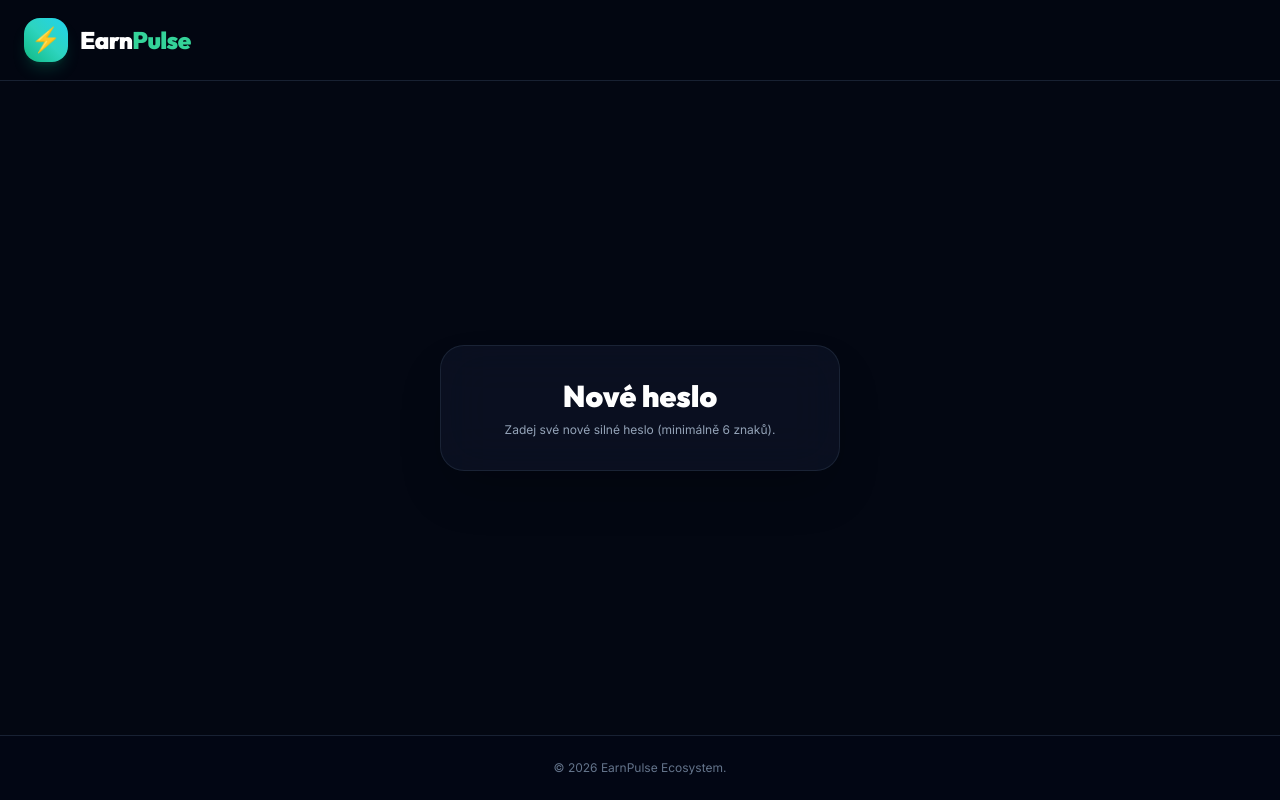
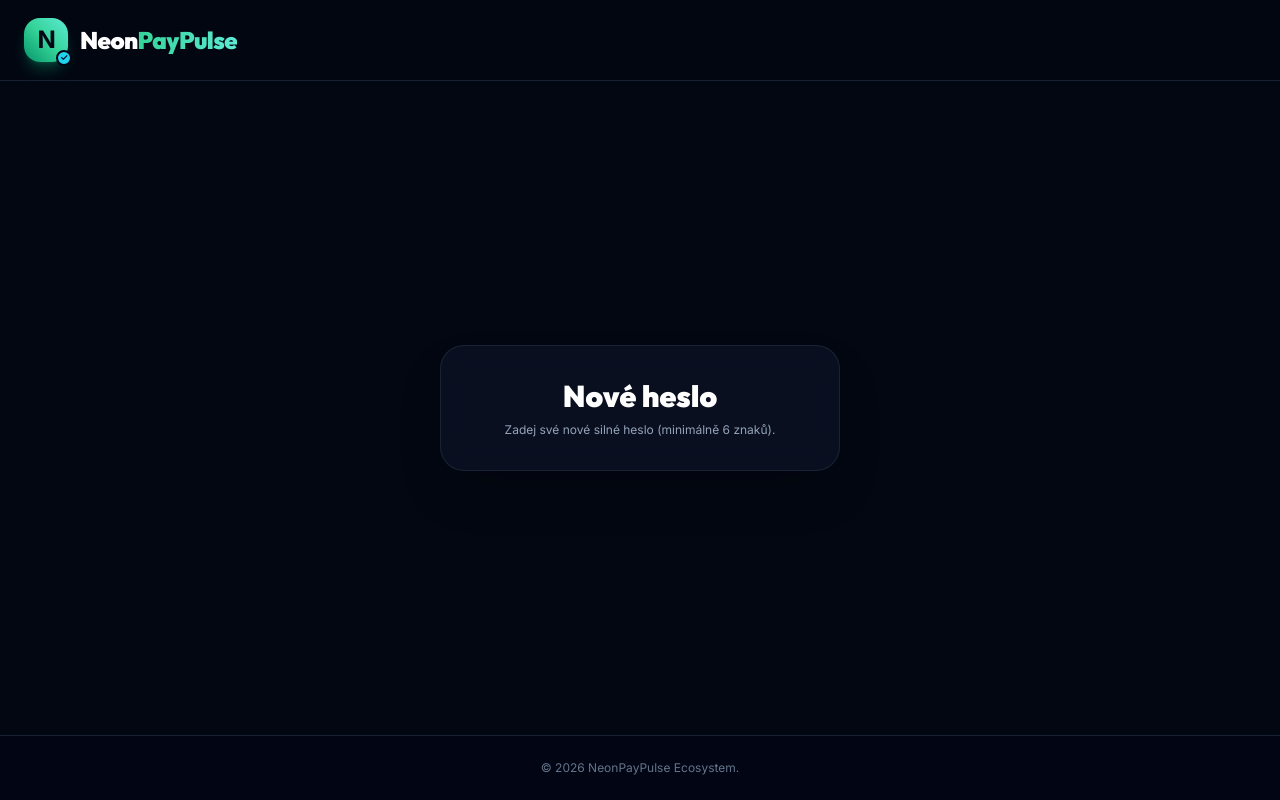
Before and after one commit to Benik123/NeonPayPulse, a website: page public/reset-password.html in a window 1280 px wide. Drawn offline with nearby package versions, Linux system fonts and the light colour scheme.

Commit message:
Aktualizace stranky nove heslo

```diff
--- a/public/reset-password.html
+++ b/public/reset-password.html
@@ -3,7 +3,7 @@
 <head>
     <meta charset="UTF-8">
     <meta name="viewport" content="width=device-width, initial-scale=1.0">
-    <title>EarnPulse | Nové heslo</title>
+    <title>NeonPayPulse | Nové heslo</title>
     <script src="https://cdn.tailwindcss.com"></script>
     <link href="https://fonts.googleapis.com/css2?family=Inter:wght@400;500;600;700&family=Outfit:wght@600;700;800;900&display=swap" rel="stylesheet">
     <style>
@@ -16,11 +16,12 @@
     <header class="border-b border-slate-800/80 bg-[#030712]/80 backdrop-blur-xl">
         <div class="max-w-7xl mx-auto px-6 h-20 flex justify-between items-center">
             <a href="/index.html" class="flex items-center space-x-3">
-                <div class="w-11 h-11 rounded-2xl bg-gradient-to-tr from-emerald-500 via-teal-400 to-cyan-400 flex items-center justify-center shadow-lg shadow-emerald-500/20 text-slate-950 font-black text-2xl">
-                    ⚡
+                <div class="relative w-11 h-11 rounded-2xl bg-gradient-to-tr from-emerald-600 via-emerald-400 to-teal-300 flex items-center justify-center shadow-lg shadow-emerald-500/30">
+                    <span class="text-slate-950 font-black text-2xl tracking-tighter">N</span>
+                    <div class="absolute -bottom-1 -right-1 w-4 h-4 bg-cyan-400 rounded-full border-2 border-slate-950 flex items-center justify-center text-[9px] text-slate-950 font-black">✓</div>
                 </div>
                 <span class="font-heading font-black text-2xl tracking-tight text-white">
-                    Earn<span class="text-emerald-400">Pulse</span>
+                    Neon<span class="text-transparent bg-clip-text bg-gradient-to-r from-emerald-400 to-teal-300">PayPulse</span>
                 </span>
             </a>
         </div>
@@ -49,7 +50,7 @@
     </main>
 
     <footer class="border-t border-slate-800/80 bg-slate-950/50 py-6 text-center text-xs text-slate-500">
-        <p>&copy; 2026 EarnPulse Ecosystem.</p>
+        <p>&copy; 2026 NeonPayPulse Ecosystem.</p>
     </footer>
 
     <script>
@@ -76,6 +77,7 @@
                 const response = await fetch('/api/reset-password', {
                     method: 'POST',
                     headers: { 'Content-Type': 'application/json' },
+                    credentials: 'include',
                     body: JSON.stringify({ token, newPassword })
                 });
 
```
